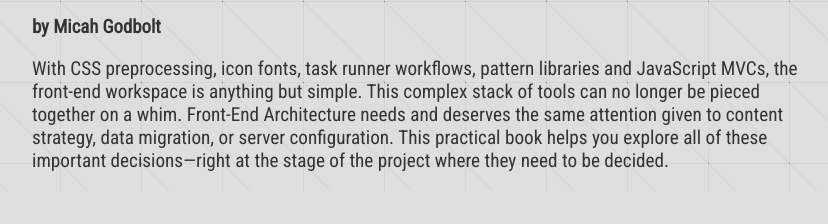
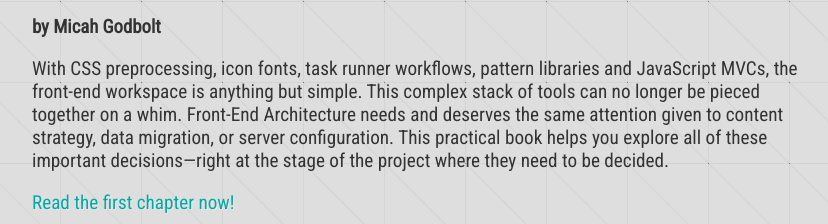
Before and after one commit to micahgodbolt/fea-info, a website: page index.html in a window 1280 px wide. Shown: the part 769-993 px from the top of the page, without its empty margins (224-1052 px from the left). Before the commit the page ends 960 px from the top, so only its background shows below. Drawn offline with Linux system fonts and the light colour scheme.

Commit message:
Added link to first chapter of the book

```diff
--- a/index.html
+++ b/index.html
@@ -26,6 +26,7 @@
     <h2 class="book-subtitle">A Modern Blueprint for Scalable and Sustainable Design Systems</h2>
     <h3 class="book-author">by Micah Godbolt</h3>
     <p class="book-description">With CSS preprocessing, icon fonts, task runner workflows, pattern libraries and JavaScript MVCs, the front-end workspace is anything but simple. This complex stack of tools can no longer be pieced together on a whim. Front-End Architecture needs and deserves the same attention given to content strategy, data migration, or server configuration. This practical book helps you explore all of these important decisions—right at the stage of the project where they need to be decided.</p>
+    <a class="book-chapter-link" href="bit.ly/FEAchapter1">Read the first chapter now!</a>
   </div>
   <script src="//localhost:35729/livereload.js"></script>
   <script>
--- a/src/sass/style.scss
+++ b/src/sass/style.scss
@@ -70,6 +70,14 @@
   &-description {
     font-size: 1.2em;
   }
+  &-chapter-link {
+    display: block;
+    text-decoration: none;
+    color: $green;
+    font-size: 1.2em;
+    margin-bottom: .5em;
+    text-shadow: 1px 1px 1px rgba(255,255,255,.4);
+  }
 }
 
 .contact {
@@ -79,7 +87,7 @@
     color: $green;
     font-size: 1.2em;
     margin-bottom: .5em;
-    text-shadow: 1px 1px 1px rgba(255,255,255,.2);
+    text-shadow: 1px 1px 1px rgba(255,255,255,.4);
   }
   &-twitter a{
     display: block;
@@ -87,6 +95,6 @@
     color: $green;
     font-size: 1.2em;
     margin-bottom: .5em;
-    text-shadow: 1px 1px 1px rgba(255,255,255,.2);
+    text-shadow: 1px 1px 1px rgba(255,255,255,.4);
   }
 }
```
Also changed, not shown: app/css/style.css.
